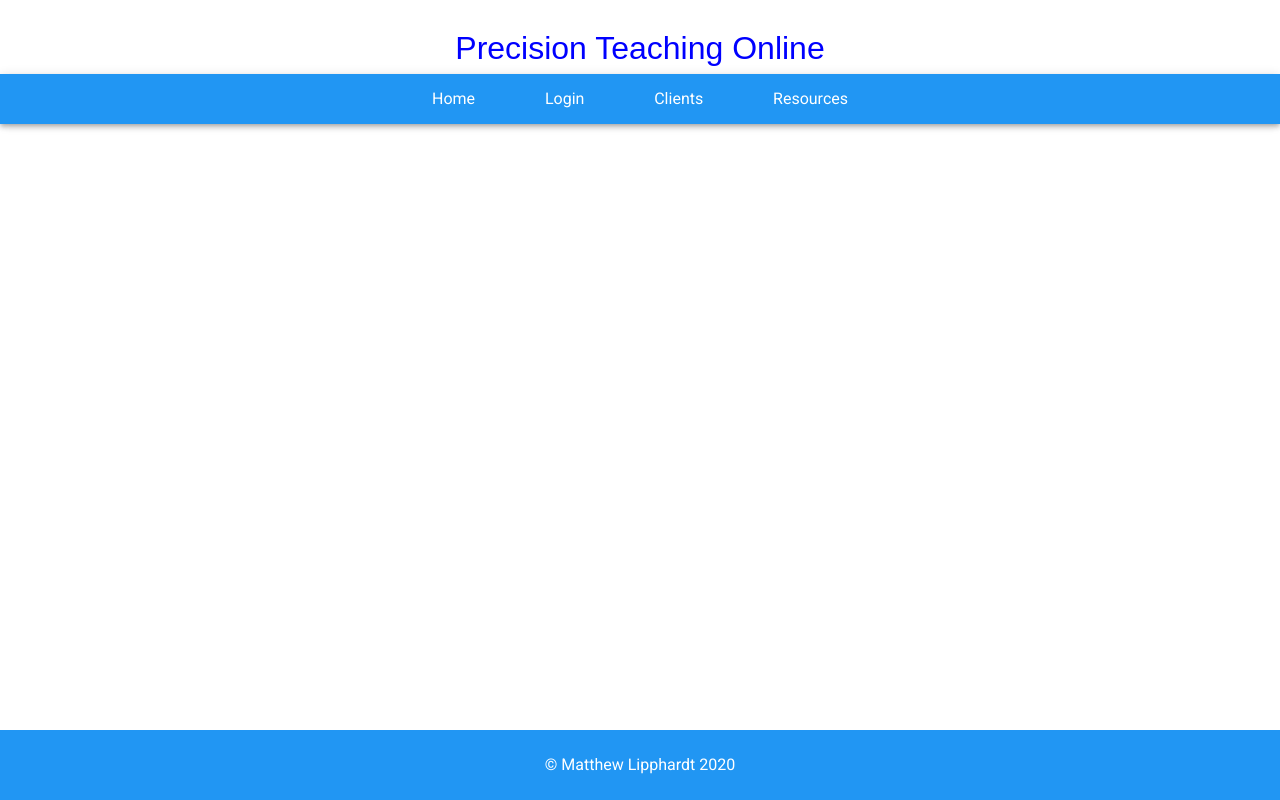
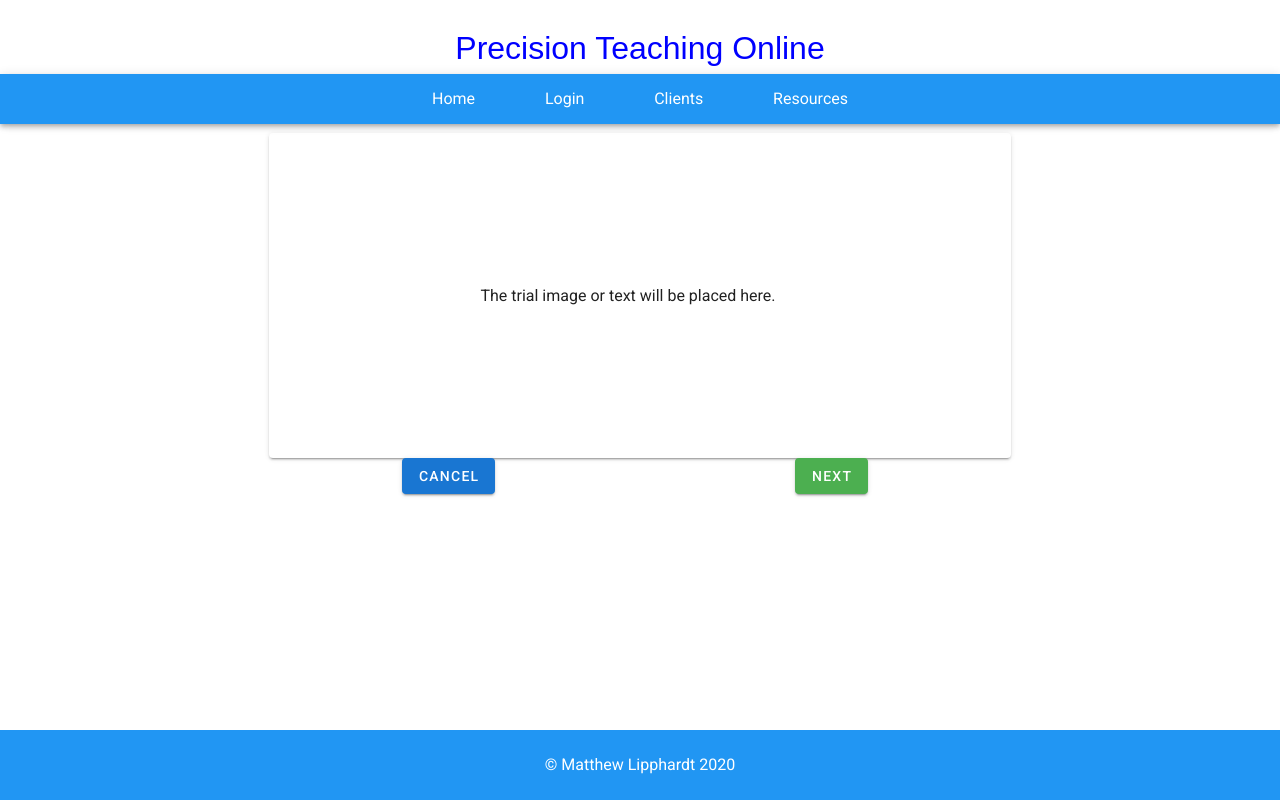
Before and after one commit to Mlipphardt/Precision-Teaching-Online-Vue, a Vue app in the folder precision-teaching-online/: page /trial in a window 1280 px wide. Built offline with nearby package versions, Linux system fonts and the light colour scheme.

Commit message:
Trial page framing

```diff
--- a/precision-teaching-online/src/App.vue
+++ b/precision-teaching-online/src/App.vue
@@ -1,5 +1,5 @@
 <template>
-  <v-app>
+  <v-app class="background">
       <LogoBar />
       <Navbar />
     <!-- <v-container> -->
@@ -37,4 +37,8 @@ html, body{
   overflow-x: hidden !important;
 }
 
+.background{
+  background-color: whitesmoke;
+}
+
 </style>
--- /dev/null
+++ b/precision-teaching-online/src/components/Target.vue
@@ -0,0 +1,44 @@
+<template>
+  <v-container>
+      <v-card class="trial-card" height="325">
+          <v-row class="image-wrapper">
+              <v-spacer />
+              <v-col cols=6 class="image-wrapper">
+                  <div class="text-center d-flex justify-center align-center image-wrapper">
+                  The trial image or text will be placed here.
+                  </div>
+              </v-col>
+              <v-spacer />
+          </v-row>
+          <v-row>
+                <TrialButtons />
+          </v-row>
+      </v-card>
+  </v-container>
+</template>
+
+<script>
+import TrialButtons from "./TrialButtons"
+
+export default {
+    components: {
+        TrialButtons
+    },
+    data(){
+        return {
+            active: false,
+        }
+    }
+}
+</script>
+
+<style lang="scss" scoped>
+    .trial-card{
+        margin-top: 46px;
+    }
+
+    .image-wrapper{
+        height: 100%;
+        width: 100%;
+    }
+</style>
--- /dev/null
+++ b/precision-teaching-online/src/components/TrialButtons.vue
@@ -0,0 +1,35 @@
+<template>
+  <v-container>
+      <v-row class="shrink-col-top">
+          <v-col class="shrink-col-top text-center">
+              <v-btn class="primary" @click="trialSwitch">{{started ? "Cancel" : "Start"}}</v-btn>
+          </v-col>
+          <v-col class="shrink-col-top text-center">
+            <v-btn class="success" v-if="started"> Next </v-btn>
+          </v-col>
+      </v-row>
+  </v-container>
+</template>
+
+<script>
+export default {
+    data(){
+        return {
+            started: true
+        }
+    },
+    methods: {
+        trialSwitch(){
+            console.log("Switching trial status")
+        }
+    }
+}
+</script>
+
+<style>
+
+.shrink-col-top{
+    padding-top: 0px !important;
+}
+
+</style>
--- a/precision-teaching-online/src/components/WelcomeCarousel.vue
+++ b/precision-teaching-online/src/components/WelcomeCarousel.vue
@@ -40,7 +40,7 @@ export default {
             setTimeout(() => {
                 this.startTimer();
                 welcomeCarousel.goNext();
-            }, 12000)
+            }, 6000)
         }
     }
 }
--- a/precision-teaching-online/src/router/index.js
+++ b/precision-teaching-online/src/router/index.js
@@ -2,9 +2,12 @@ import Vue from 'vue'
 import VueRouter from 'vue-router'
 
 //Views
-import Home from '../views/Home.vue'
-import Login from "../views/Login.vue"
-import Clients from "../views/Clients.vue"
+import Home from '../views/Home.vue';
+import Login from "../views/Login.vue";
+import Clients from "../views/Clients.vue";
+import Programs from "../views/Programs.vue";
+import Trial from "../views/Trial.vue";
+
 
 Vue.use(VueRouter)
 
@@ -25,6 +28,16 @@ const routes = [
     component: Clients
   },
   {
+    path: "/programs",
+    name: 'Programs',
+    component: Programs
+  },
+  {
+    path: "/trial",
+    name: "Trial",
+    component: Trial
+  },
+  {
     path: '/about',
     name: 'About',
     // route level code-splitting
--- a/precision-teaching-online/src/views/Clients.vue
+++ b/precision-teaching-online/src/views/Clients.vue
@@ -7,6 +7,7 @@
         width="200px"
         class="client-card text-center d-flex align-center justify-center mr-5 ml-5 mb-10"
         color="primary"
+        @click="go"
       >
         <span class="client-title">{{client}}</span>
       </v-card>
@@ -18,6 +19,11 @@ export default {
     data(){
         return {
             clients: ["AA", "BB", "CC", "DD", "EE", "FF"],
+        }
+    },
+    methods: {
+        go(){
+            this.$router.push("/trial");
         }
     }
 }
--- a/precision-teaching-online/src/views/Login.vue
+++ b/precision-teaching-online/src/views/Login.vue
@@ -4,7 +4,7 @@
             <v-row>
                 <v-spacer />
                 <v-col class="text-center">
-                    <h2>{{signup ? "Login" : "Sign Up"}}</h2>
+                    <h2>{{signup ? "Sign Up" : "Login"}}</h2>
                 </v-col>
                 <v-spacer />
             </v-row>
@@ -41,7 +41,7 @@
             <v-row>
                 <v-spacer />
                 <v-col cols=5 class="text-center">
-                    <span class="signup-text" @click="signupSwitch">{{signup ? "Not a member? Sign up!" : "Already a member? Log in!"}}</span>
+                    <span class="signup-text" @click="signupSwitch">{{!signup ? "Not a member? Sign up!" : "Already a member? Log in!"}}</span>
                 </v-col>
                 <v-spacer />
             </v-row>
--- /dev/null
+++ b/precision-teaching-online/src/views/Programs.vue
@@ -0,0 +1,14 @@
+<template>
+  <v-container>
+  </v-container>
+</template>
+
+<script>
+export default {
+
+}
+</script>
+
+<style>
+
+</style>
--- /dev/null
+++ b/precision-teaching-online/src/views/Trial.vue
@@ -0,0 +1,38 @@
+<template>
+  <v-container>
+    <v-row>
+      <v-spacer />
+      <v-col cols=8>
+        <Target />
+      </v-col>
+      <v-spacer />
+    </v-row>
+  </v-container>
+</template>
+
+<script>
+import Target from "../components/Target";
+
+export default {
+  components: {
+    Target
+  },
+  data(){
+    return {
+      active: false,
+    }
+  },
+  mounted(){
+    console.log("Fetching program information...")
+  },
+  methods: {
+    doStuff(){
+      console.log("Doing stuff!")
+    }
+  }
+}
+</script>
+
+<style>
+
+</style>
```
